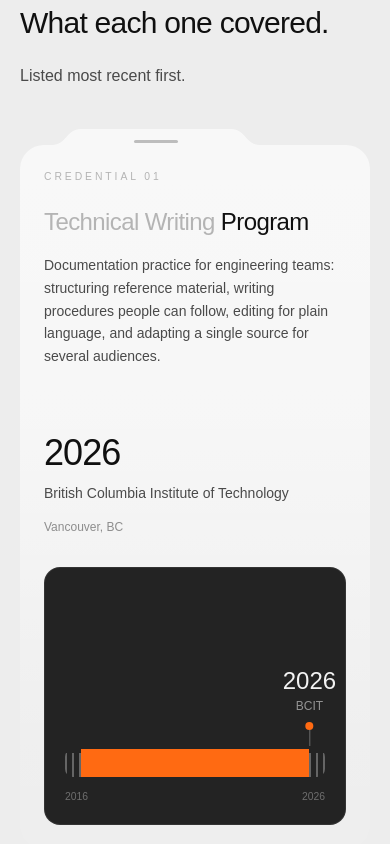
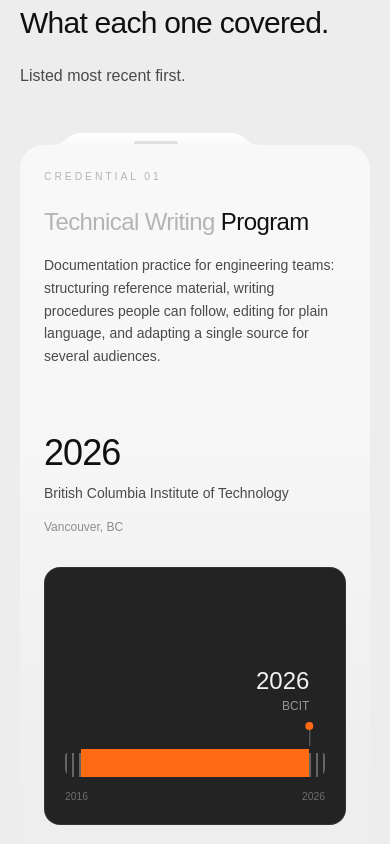
Before and after one commit to Yeranosyan/Portfolio-Yeranosyan, a Next.js app: page /education in a window 390 px wide. Shown: the part 1520-2364 px from the top of the page. Built offline with nearby package versions, Linux system fonts and the light colour scheme.

Commit message:
Fix responsive UI

```diff
--- a/src/app/globals.css
+++ b/src/app/globals.css
@@ -39,6 +39,11 @@
     rgba(255, 255, 255, 0.1) 86%,
     rgba(255, 255, 255, 0.05) 100%
   );
+  --folder-tab-fill: linear-gradient(
+    180deg,
+    rgba(255, 255, 255, 0.97) 0%,
+    rgba(255, 255, 255, 0.74) 100%
+  );
 
   --glass: rgba(255, 255, 255, 0.26);
   --glass-edge: rgba(255, 255, 255, 0.55);
@@ -79,6 +84,11 @@
     rgba(255, 255, 255, 0.035) 38%,
     rgba(255, 255, 255, 0.008) 86%,
     rgba(255, 255, 255, 0.004) 100%
+  );
+  --folder-tab-fill: linear-gradient(
+    180deg,
+    rgba(255, 255, 255, 0.13) 0%,
+    rgba(255, 255, 255, 0.055) 100%
   );
 
   --glass: rgba(22, 22, 22, 0.4);
--- a/src/app/styles/components.css
+++ b/src/app/styles/components.css
@@ -145,9 +145,19 @@
   }
   .pipe__marker {
     @apply absolute bottom-0 flex -translate-x-1/2 flex-col items-center;
+    max-width: min(9rem, var(--marker-room, 100%));
+  }
+  .pipe__marker-text {
+    @apply flex flex-col items-center text-center;
+  }
+  .pipe__marker--start .pipe__marker-text {
+    @apply translate-x-1/2 items-start text-left;
+  }
+  .pipe__marker--end .pipe__marker-text {
+    @apply -translate-x-1/2 items-end text-right;
   }
   .pipe__marker-label {
-    @apply mt-1.5 max-w-36 text-center text-xs leading-tight text-balance text-ink-muted;
+    @apply mt-1.5 text-xs leading-tight text-balance text-ink-muted;
   }
   .pipe__marker-value {
     @apply text-2xl leading-none font-light tabular-nums;
@@ -618,12 +628,17 @@
 
   .creds {
     --stack-top: 8rem;
-    --stack-step: 0.75rem;
+    --folder-tab-h: 12px;
+    --stack-step: var(--folder-tab-h);
+  }
+  @media (min-width: 40rem) {
+    .creds {
+      --folder-tab-h: 20px;
+    }
   }
   @media (min-width: 64rem) {
     .creds {
       --stack-top: 6.75rem;
-      --stack-step: 1.25rem;
     }
   }
   .creds > *:not(.creds__tail) {
@@ -642,13 +657,11 @@
   .folder {
     @apply relative;
     --folder-radius: 1.5rem;
-    --folder-tab-h: 16px;
     --folder-tab-w: 13rem;
     --folder-tab-x: 2rem;
   }
   @media (min-width: 40rem) {
     .folder {
-      --folder-tab-h: 20px;
       --folder-tab-w: 16.5rem;
       --folder-tab-x: 4rem;
     }
@@ -657,7 +670,7 @@
   .folder__tab {
     @apply absolute block;
     background-color: var(--canvas);
-    background-image: linear-gradient(var(--panel-tint), var(--panel-tint));
+    background-image: var(--folder-tab-fill);
     top: calc(var(--folder-tab-h) * -1);
     left: var(--folder-tab-x);
     width: var(--folder-tab-w);
@@ -674,7 +687,7 @@
     right: var(--folder-tab-x);
   }
   .folder__grip {
-    @apply absolute top-[64%] left-1/2 h-[3px] w-11 -translate-x-1/2 rounded-full bg-hairline-strong;
+    @apply absolute top-[64%] left-1/2 h-[3px] w-11 -translate-x-1/2 rounded-full bg-hairline;
   }
 
   .folder__sheet {
--- a/src/components/ui/pipeline.tsx
+++ b/src/components/ui/pipeline.tsx
@@ -28,6 +28,22 @@ type PipelineProps = {
   motionKey: string;
   className?: string;
 };
+
+type MarkerAlign = "start" | "center" | "end";
+
+const EDGE_ZONE = 15;
+
+function markerAlign(at: number): MarkerAlign {
+  if (at <= EDGE_ZONE) return "start";
+  if (at >= 100 - EDGE_ZONE) return "end";
+  return "center";
+}
+
+function markerRoom(at: number, align: MarkerAlign) {
+  if (align === "start") return 100 - at;
+  if (align === "end") return at;
+  return Math.min(at, 100 - at) * 2;
+}
 
 function MarkerValue({
   value,
@@ -66,19 +82,29 @@ export default function Pipeline({
     <div ref={ref} className={clsx("pipe", className)}>
       {markers.length > 0 ? (
         <div className="pipe__markers">
-          {markers.map((marker, index) => (
+          {markers.map((marker, index) => {
+            const align = markerAlign(marker.at);
+
+            return (
               <div
                 key={`${marker.at}-${marker.label}`}
                 className={clsx(
                   "pipe__marker reveal",
+                  `pipe__marker--${align}`,
                   shown && "is-revealed",
                   instant && "is-instant",
                 )}
-              style={{
+                style={
+                  {
                     left: `${marker.at}%`,
-                transitionDelay: instant ? undefined : `${300 + index * 110}ms`,
-              }}
+                    "--marker-room": `${markerRoom(marker.at, align)}%`,
+                    transitionDelay: instant
+                      ? undefined
+                      : `${300 + index * 110}ms`,
+                  } as React.CSSProperties
+                }
               >
+                <span className="pipe__marker-text">
                   {marker.value ? (
                     <span className="pipe__marker-value">
                       <MarkerValue
@@ -88,12 +114,17 @@ export default function Pipeline({
                     </span>
                   ) : null}
                   <span className="pipe__marker-label">{marker.label}</span>
+                </span>
                 <span
-                className={clsx("pipe__dot", `dot--${marker.tone ?? "brand"}`)}
+                  className={clsx(
+                    "pipe__dot",
+                    `dot--${marker.tone ?? "brand"}`,
+                  )}
                 />
                 <span className="pipe__stem" />
               </div>
-          ))}
+            );
+          })}
         </div>
       ) : null}
 
```
Lines whose indentation alone changed are shown as unchanged.
